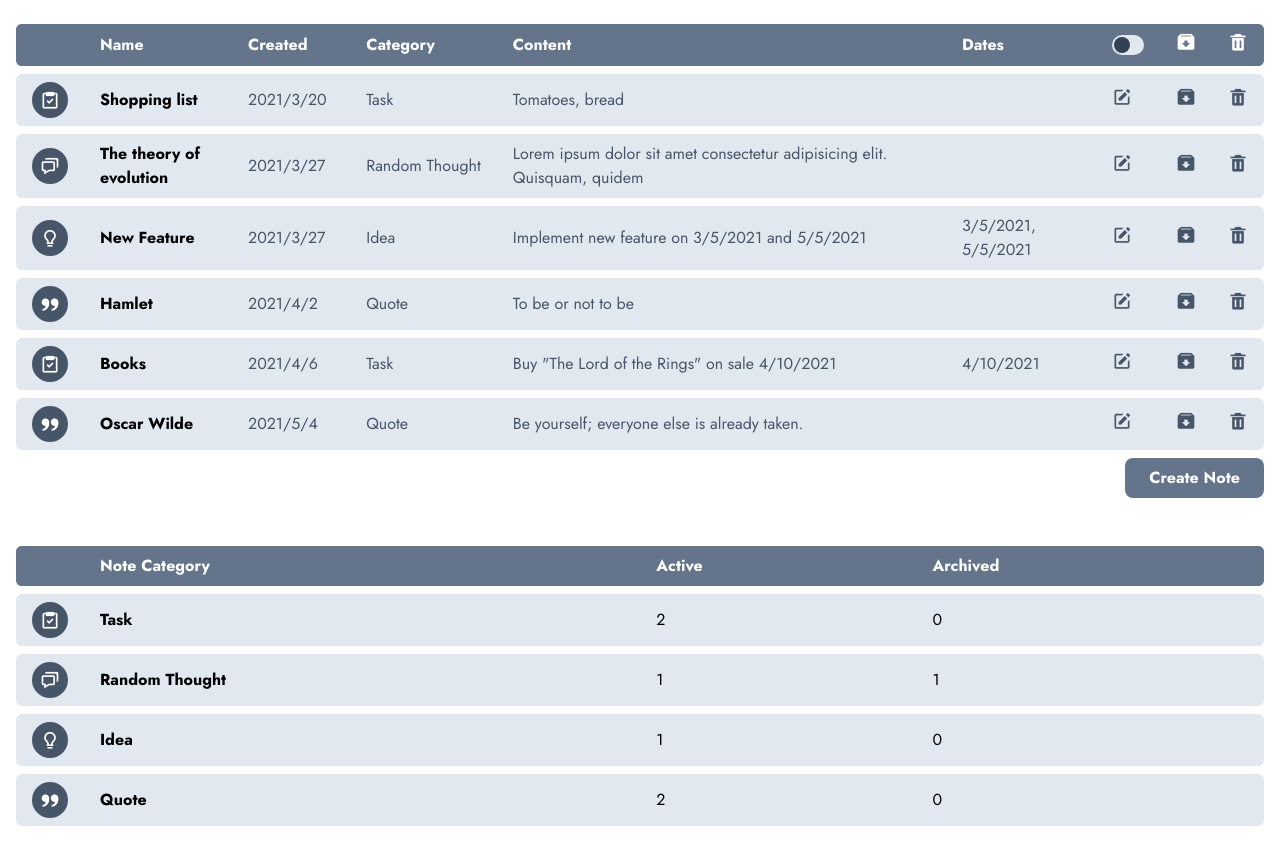
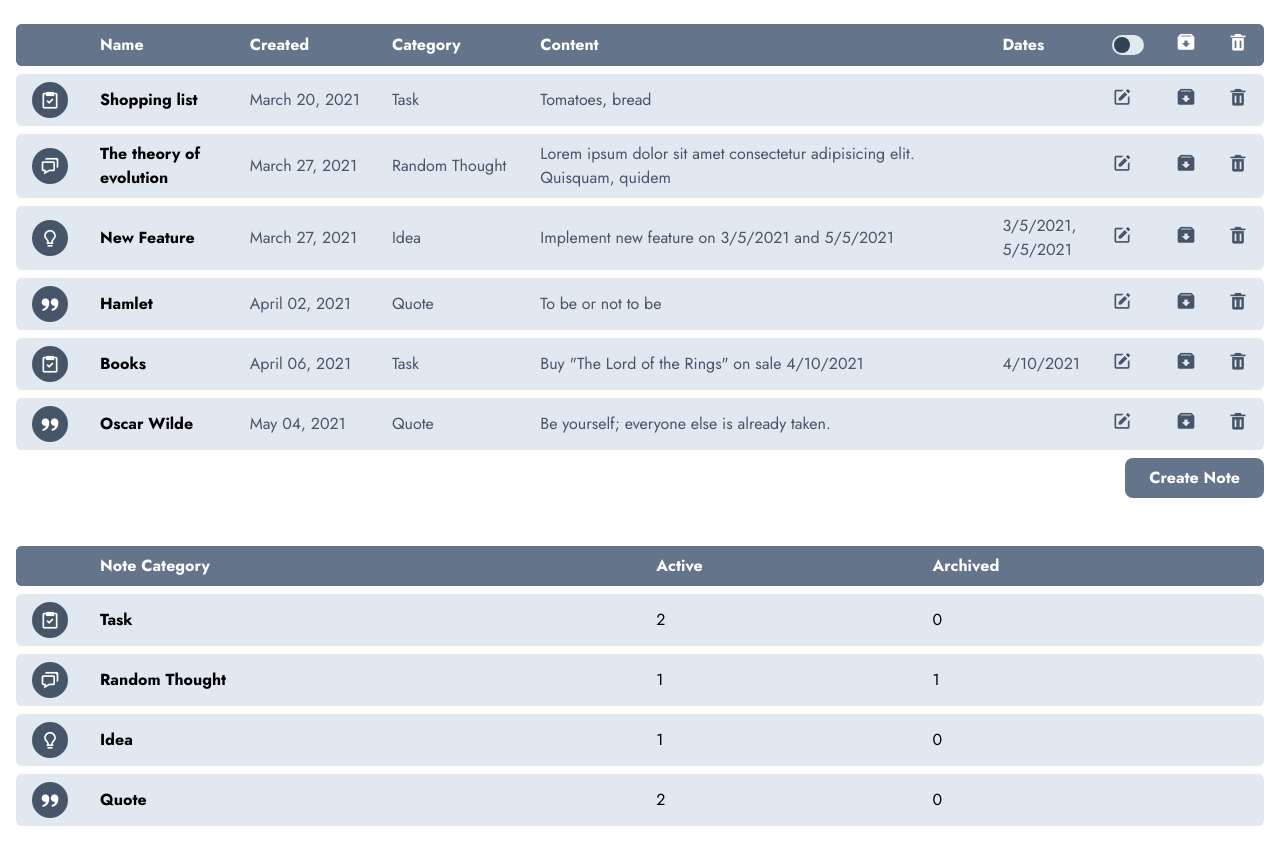
Before and after one commit to inlumio/task-app, a website built with Vite: page index.html in a window 1280 px wide. Built offline with nearby package versions, Linux system fonts and the light colour scheme.

Commit message:
fix date output format in created column

```diff
--- a/index.html
+++ b/index.html
@@ -26,7 +26,7 @@
 						<col span="1" style="width: 10%" />
 						<col span="1" style="width: 15%" />
 						<col span="1" style="min-width: 0; width: 100%" />
-						<col span="1" style="min-width: 150px" />
+						<col span="1" style="min-width: 100px" />
 						<col span="1" style="width: min-content" />
 						<col span="1" style="width: min-content" />
 						<col span="1" style="width: min-content" />
--- a/src/js/ui/tables.js
+++ b/src/js/ui/tables.js
@@ -1,4 +1,5 @@
 import { Icons } from '../data/categories';
+import { formatDate } from '../utills/formatOutDate';
 
 const notesTable = document.querySelector('.note-table');
 const notesTableBody = notesTable.querySelector('tbody');
@@ -61,7 +62,7 @@ const renderNotes = (notes) => {
 							<td
 							class="px-4 py-2 bg-slate-200 text-slate-600 font-normal truncate"
 							>
-							${note.created}
+							${formatDate(note.created)}
 							</td>
 							<td
 								class="px-4 py-2 bg-slate-200 text-slate-600 font-normal"
--- /dev/null
+++ b/src/js/utills/formatOutDate.js
@@ -0,0 +1,7 @@
+const formatDate = (dateString) => {
+	const date = new Date(dateString);
+	const options = { month: 'long', day: '2-digit', year: 'numeric' };
+	return date.toLocaleDateString('en-US', options);
+};
+
+export { formatDate };
```
